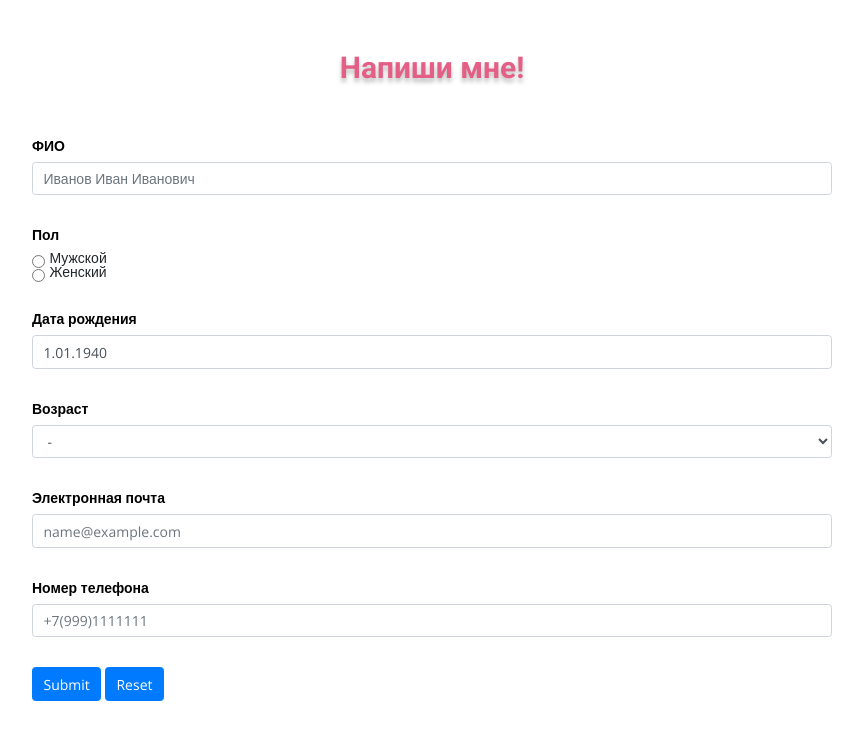
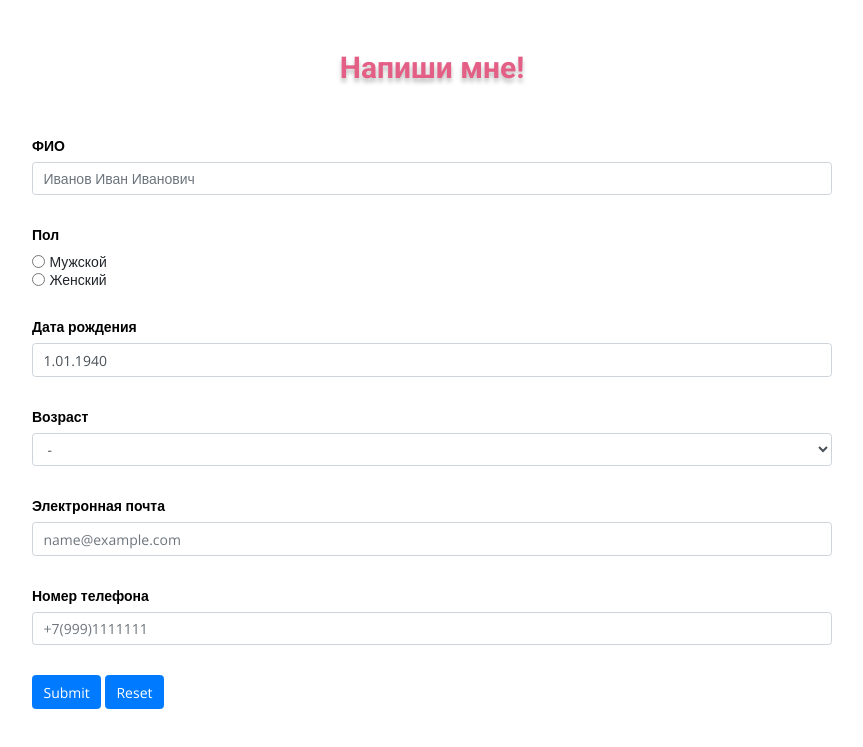
Before and after one commit to Harmary/web-university-php, a PHP site: page /contacts in a window 1280 px wide. Shown: the part 53-800 px from the top of the page, without its empty margins (208-1071 px from the left). Run offline with PHP 8.4, Linux system fonts and the light colour scheme.

Commit message:
изменение стиля

```diff
--- a/app/models/validators/formValidation.php
+++ b/app/models/validators/formValidation.php
@@ -136,9 +136,9 @@ class FormValidation {
                 }
             }
             if ($flag == true) {
-                $this->messages[$pkey] = '<div style="color: red;">' . $error . '</div>';
+                $this->messages[$pkey] = '<div style="color: red; margin: 10px 0px">'.$error.'</div>';
             } else {
-                $this->messages[$pkey] = '<div style="color: green;"> Верно!</div>';
+                $this->messages[$pkey] = '<div style="color: green; margin: 10px  0px"> Верно! </div>';
             }
         }
     }
--- a/app/views/contacts_view.php
+++ b/app/views/contacts_view.php
@@ -5,7 +5,7 @@
         </div>
     </div>
     <section class="contact">
-        <form class="form" name="form" id="form" method="post">
+        <form class="form needs-validation" name="form" id="form" method="post">
             <div class="form-group contact__name">
                 <h2>ФИО</h2>
                 <input class="form-control" name="name" id="fio" type="text" value="<?php echo $data->fields['name'] ?>" placeholder="Иванов Иван Иванович" >
@@ -15,11 +15,11 @@
                 <h2>Пол</h2>
                 <div class="form-check">
                     <input class="form-check-input" type="radio" <?php if (isset($data->fields['gender']) && ($data->fields['gender'] == "male")) echo "checked"; ?> name="gender" id="gender-male" value="option1">
-                    <label class="form-check-label" for="gender-male">Мужской</label>
+                    <label class="form-check-label gender-lable" for="gender-male">Мужской</label>
                 </div>
                 <div class="form-check">
                     <input class="form-check-input" type="radio" <?php if (isset($data->fields['gender']) && ($data->fields['gender'] == "male")) echo "checked"; ?> name="gender" id="gender-female" value="option1">
-                    <label class="form-check-label" for="gender-female">Женский</label>
+                    <label class="form-check-label gender-lable" for="gender-female">Женский</label>
                 </div>
                 <?php echo $data->validator->messages['gender'] ?>
             </div>
--- a/css/style.css
+++ b/css/style.css
@@ -589,7 +589,12 @@ body {
     position: relative; }
 
 .form {
-  margin: 0 auto 30px auto; }
+  margin: 0 auto 30px auto;
+
+}
+.gender-lable{
+    padding-top:4px
+}
   .form__calendar {
     display: none;
     z-index: 100;
```
